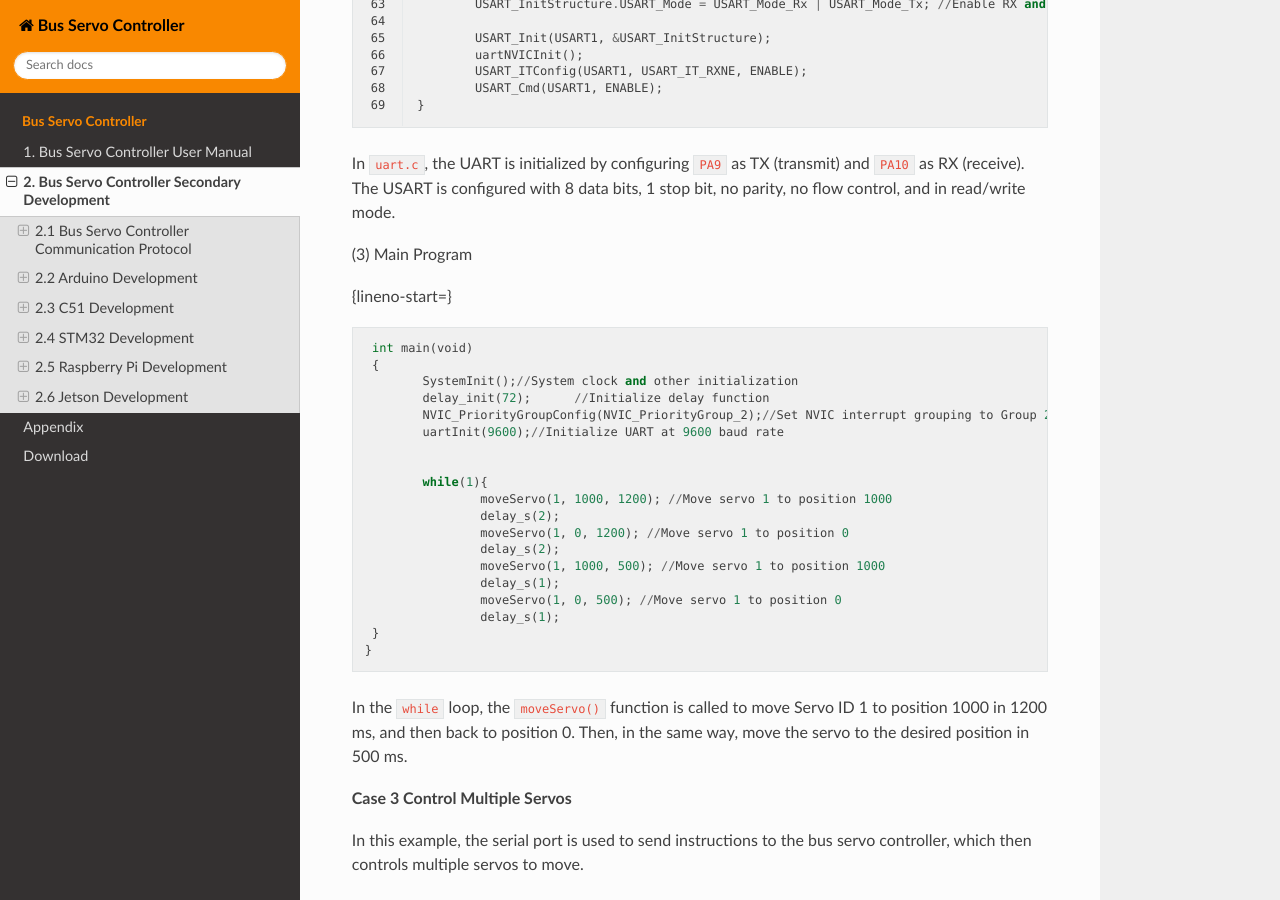
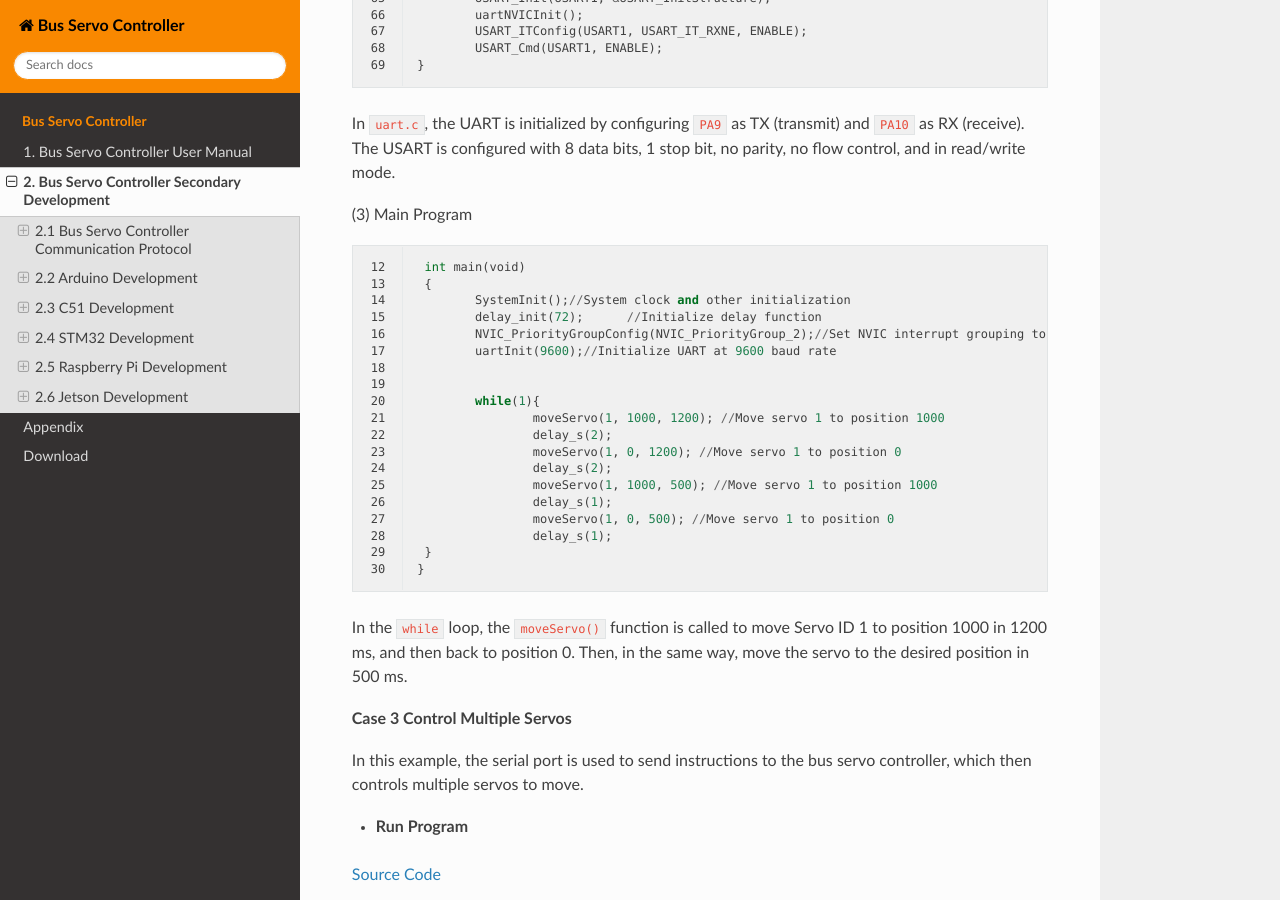
Before and after one commit to Hiwonder-docs/Bus-Servo-Controller, a Sphinx documentation site: the page built from source/docs/2.Bus_Servo_Controller_Secondary_Development.md, in a window 1280 px wide and 900 px high, scrolled down 47495 px. Built offline with Sphinx 7.4.7 and the Read the Docs theme 3.1.0, drawn with Linux system fonts in a browser that asks for light colours; some of the changed text lies outside the part shown.

Commit message:
Bus Server Controller 3

````diff
--- a/source/docs/2.Bus_Servo_Controller_Secondary_Development.md
+++ b/source/docs/2.Bus_Servo_Controller_Secondary_Development.md
@@ -1401,7 +1401,7 @@
 
 (3) Main Program
 
-{lineno-start=}
+{lineno-start=12}
 
 ```python
  int main(void)
@@ -1696,7 +1696,7 @@
 
 (3) Control Servo Movement
 
-{lineno-start=}
+{lineno-start=12}
 
 ```python
  int main(void)
````
Also changed, not shown: other parts of source/docs/2.Bus_Servo_Controller_Secondary_Development.md (+1 -1 lines), source/docs/1.Bus_Servo_Controller_User_Manual.md (+4 -3 lines).
